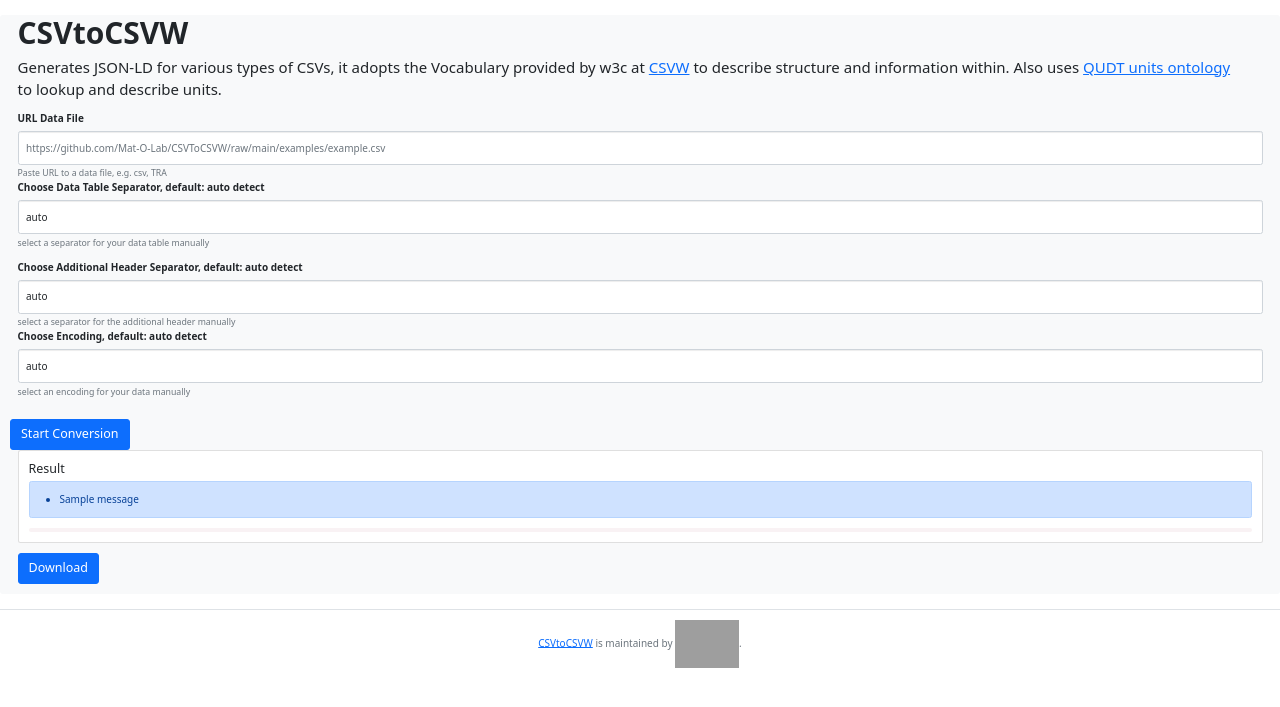
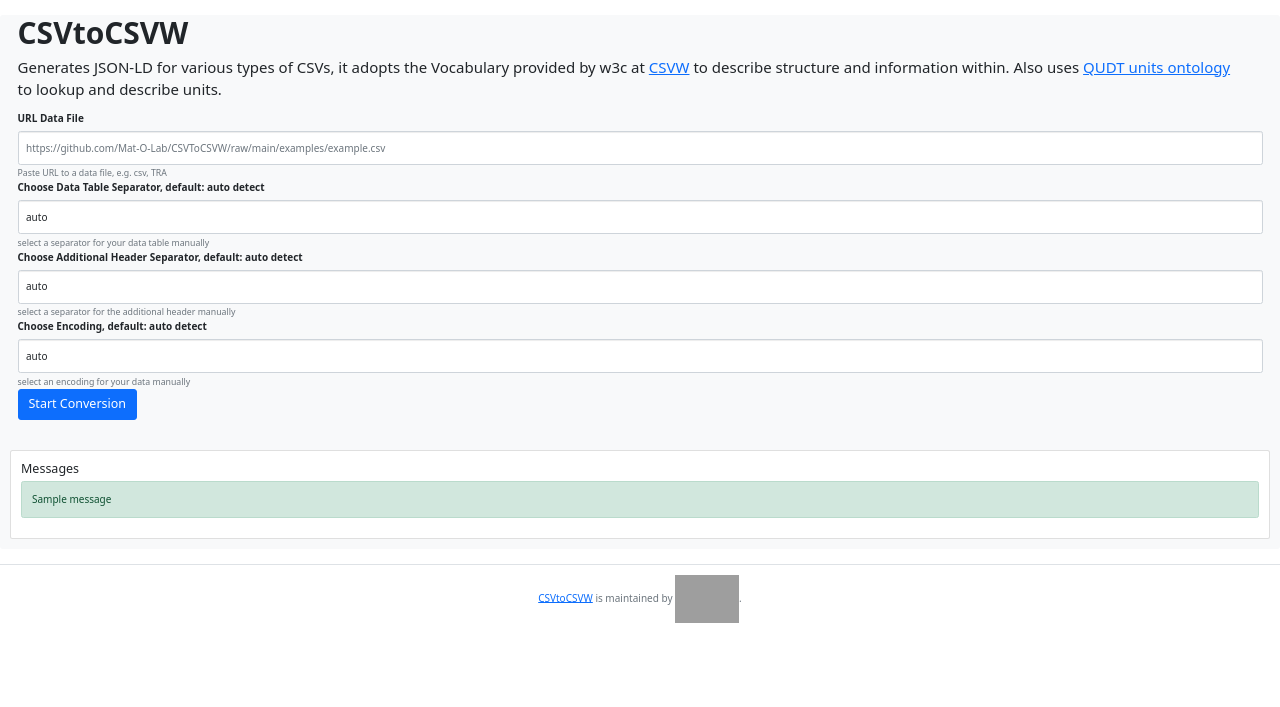
Before and after one commit to Mat-O-Lab/CSVToCSVW, a Flask app: page / in a window 1280 px wide. Shown: the part 64-771 px from the top of the page. Run offline with Flask 2, Linux system fonts and the light colour scheme; one stand-in notice (Sample message) is shown; some libraries are stand-ins or nearby versions; grey boxes are pictures that could not be loaded.

Commit message:
fixed index.html and enhanced display of error and info messages

```diff
--- a/app.py
+++ b/app.py
@@ -103,12 +103,12 @@ def create_annotator():
         )
         if not start_form.data_url.data:
             start_form.data_url.data=start_form.data_url.render_kw['placeholder']
-            flash('URL Data File empty: using placeholder value for demonstration')
+            flash('URL Data File empty: using placeholder value for demonstration','info')
         try:
             meta_file_name, result = annotator.process(
                 start_form.data_url.data)
         except (ValueError, TypeError) as error:
-            flash(str(error))
+            flash(str(error),'error')
         else:
             b64 = base64.b64encode(result.encode())
             payload = b64.decode()
--- a/docker-compose.yml
+++ b/docker-compose.yml
@@ -5,8 +5,8 @@ services:
     container_name: "csvtocsvw"
     environment:
       APP_MODE: "development"
-    #volumes:
-    #  - ./:/src
+    # volumes:
+    #   - ./:/src
     ports:
       - ${APP_PORT}:5000
     restart: always
--- a/templates/index.html
+++ b/templates/index.html
@@ -39,7 +39,6 @@
             {{ start_form.separator_sel.label }}
             {{ start_form.separator_sel(class="form-control", **{'aria-describedby': 'sep_help'}) }}
           <div id="sep_help" class="form-text">{{ start_form.separator_sel.description }}</div>
-          </div>
             {{ start_form.header_separator_sel.label }}
             {{ start_form.header_separator_sel(class="form-control", **{'aria-describedby': 'sep_help'}) }}
           <div id="header_sep_help" class="form-text">{{ start_form.header_separator_sel.description }}</div>
@@ -47,31 +46,31 @@
             {{ start_form.encoding_sel.label }}
             {{ start_form.encoding_sel(class="form-control", **{'aria-describedby': 'enc_help'}) }}
           <div id="enc_help" class="form-text">{{ start_form.encoding_sel.description }}</div>
+        <button id='submit' class="form-group btn btn-primary btn-lg" type="submit">Start Conversion</button>
+        </div>
+      </form>
+    </div>
+    {% with messages = get_flashed_messages(with_categories=True) %}
+    <div class="container-fluid collapse p-0 pb-3 {% if messages %} show {% endif %}" id="messages">
+      <div class="card card-body">
+        <h5 class="card-title">Messages</h5>
+        {% if messages %}
+          {% for category, message in messages %}
+          <div class="alert alert-{{'danger' if category=='error' else category}}" role="alert">{{ message }}</div>
+          {% endfor %}
+        {% endif %}
+      </div>
+    </div>
+    {% endwith %}
 
-        </div>
-        <button id='submit' class="form-group btn btn-primary btn-lg" type="submit">Start Conversion</button>
-      </form>
-
-    </div>
-    {% with messages = get_flashed_messages() %}
-    <div class="container-fluid collapse {% if messages or result %} show {% endif %}" id="mappingForm">
+    <div class="container-fluid collapse p-0 pb-3 {% if result %} show {% endif %}" id="results">
       <div class="card card-body">
         <h5 class="card-title">Result</h5>
-        {% if messages %}
-        <div class="alert alert-primary" role="alert">
-            <ul class=flashes>
-            {% for message in messages %}
-              <li>{{ message }}</li>
-            {% endfor %}
-            </ul>
-        </div>
-        {% endif %}
         <code class="prettyprint" style="white-space: pre-wrap;">{{ result }}</code>
       </div>
       <a class="form-group btn btn-primary btn-lg my-3" download="{{ filename }}" href="data:text/json;base64,{{ payload }}" role="button">Download</a>
     </div>
-    {% endwith %}
-</main>
+  </main>
 <footer class="pt-3 my-4 text-center text-muted border-top">
   <span class="site-footer-owner"><a href="https://github.com/Mat-O-Lab/CSVtoCSVW">CSVtoCSVW</a> is maintained by <a href="https://matolab.org"><img src="{{ logo }}" width="5%" alt="mat-o-lab-logo"/></a>.</span>
 </footer>
```
